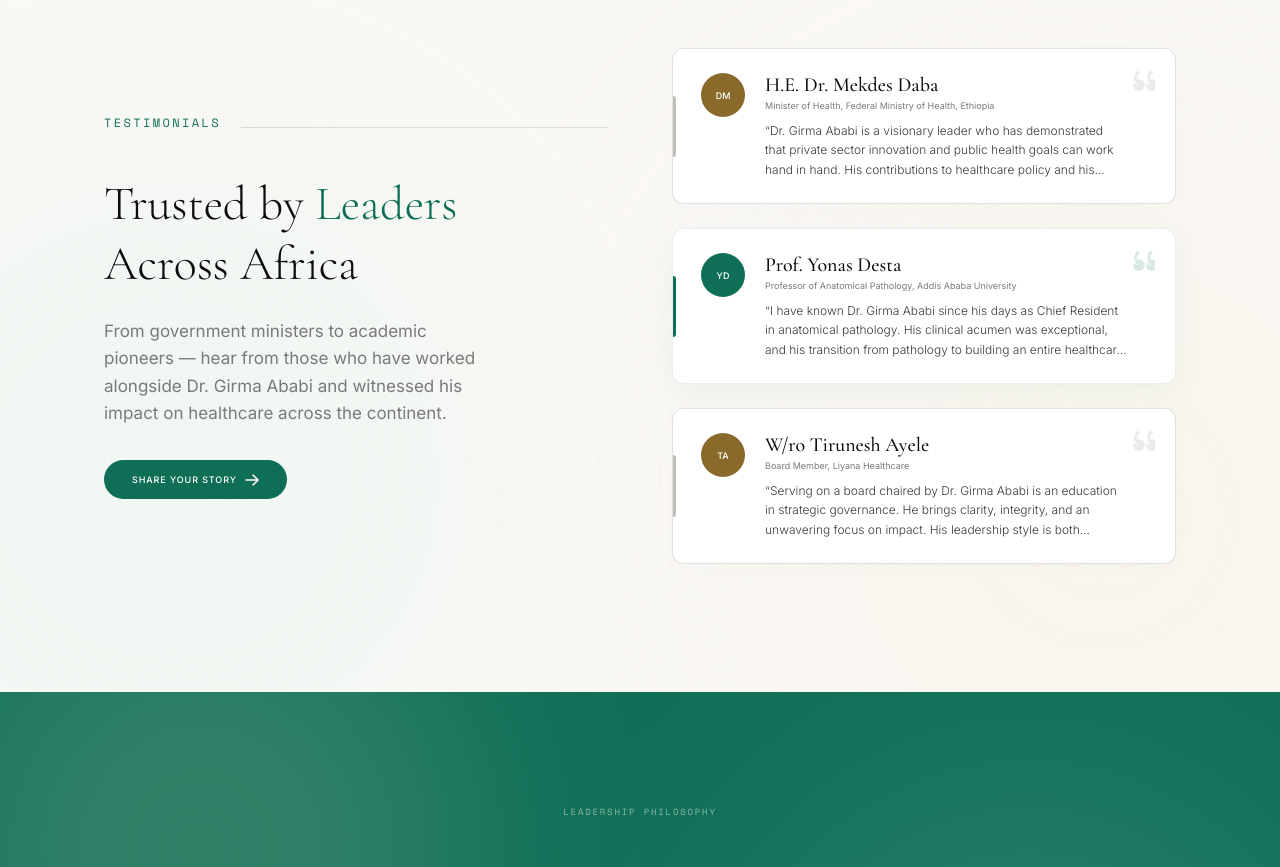
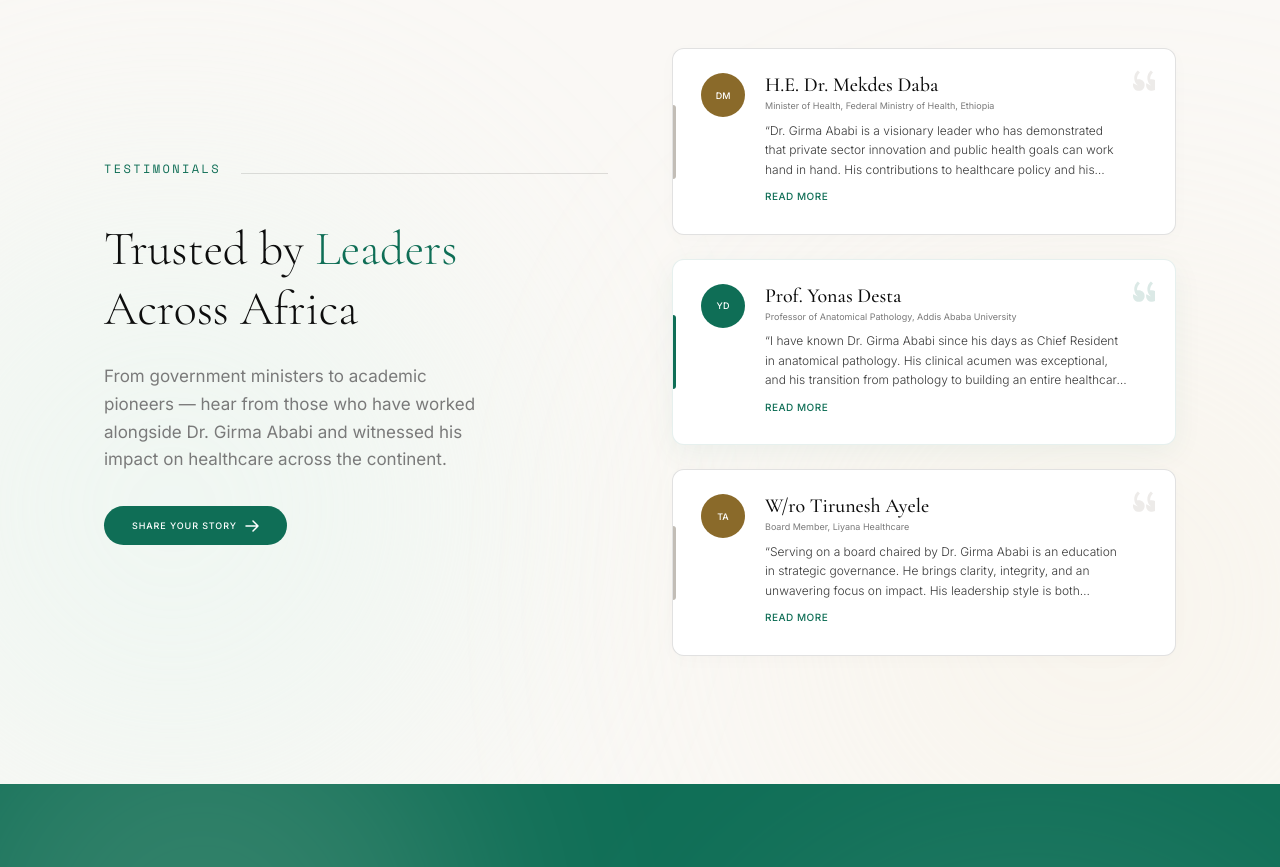
Before and after one commit to Kaleb-07/dr_portfolio, a React (Vite) app: page / in a window 1280 px wide. Shown: the part 4560-5427 px from the top of the page. Built offline with nearby package versions, Linux system fonts and the light colour scheme.

Commit message:
updating the testnonial message

```diff
--- a/src/features/home/HomeTestimonials.tsx
+++ b/src/features/home/HomeTestimonials.tsx
@@ -1,5 +1,5 @@
-import { useRef } from 'react'
-import { motion, useInView } from 'framer-motion'
+import { useRef, useState } from 'react'
+import { motion, useInView, type Variants } from 'framer-motion'
 import { Container } from '@/components/shared'
 import { testimonials } from '@/data/testimonials'
 import { cn } from '@/lib/utils'
@@ -15,7 +15,7 @@ function getInitials(name: string) {
     .slice(0, 2)
 }
 
-const containerVariants = {
+const containerVariants: Variants = {
   hidden: {},
   visible: {
     transition: {
@@ -25,7 +25,7 @@ const containerVariants = {
   },
 }
 
-const leftItemVariants = {
+const leftItemVariants: Variants = {
   hidden: { opacity: 0, y: 20 },
   visible: {
     opacity: 1,
@@ -34,7 +34,7 @@ const leftItemVariants = {
   },
 }
 
-const cardVariants = {
+const cardVariants: Variants = {
   hidden: { opacity: 0, y: 30, scale: 0.97 },
   visible: (i: number) => ({
     opacity: 1,
@@ -47,6 +47,7 @@ const cardVariants = {
 export default function HomeTestimonials() {
   const sectionRef = useRef<HTMLDivElement>(null)
   const isInView = useInView(sectionRef, { once: true, margin: '-80px' })
+  const [expandedId, setExpandedId] = useState<string | null>(null)
 
   return (
     <section ref={sectionRef} className="relative overflow-hidden bg-paper py-20 md:py-28">
@@ -201,9 +202,28 @@ export default function HomeTestimonials() {
                     <p className="text-2xs text-ink-muted mt-0.5 leading-snug">
                       {t.title}, {t.organization}
                     </p>
-                    <p className="mt-2 text-xs text-ink-mid leading-relaxed font-light line-clamp-3">
-                      &ldquo;{t.quote}&rdquo;
-                    </p>
+                    <div className="mt-2">
+                      <motion.p
+                        layout
+                        className={cn(
+                          'text-xs text-ink-mid leading-relaxed font-light',
+                          expandedId !== t.id && 'line-clamp-3'
+                        )}
+                        onClick={() =>
+                          setExpandedId(expandedId === t.id ? null : t.id)
+                        }
+                      >
+                        &ldquo;{t.quote}&rdquo;
+                      </motion.p>
+                      <button
+                        onClick={() =>
+                          setExpandedId(expandedId === t.id ? null : t.id)
+                        }
+                        className="mt-1 text-[10px] font-medium tracking-wider uppercase text-teal hover:text-teal-mid transition-colors duration-200"
+                      >
+                        {expandedId === t.id ? 'Show less' : 'Read more'}
+                      </button>
+                    </div>
                   </div>
                 </motion.div>
               )
```
